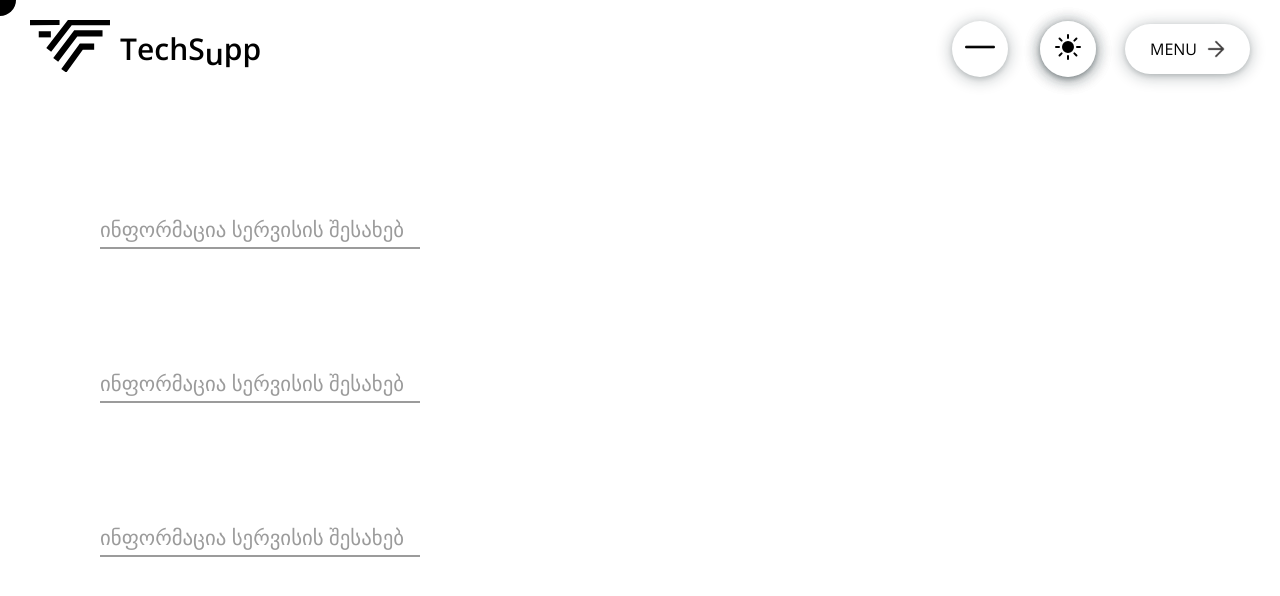
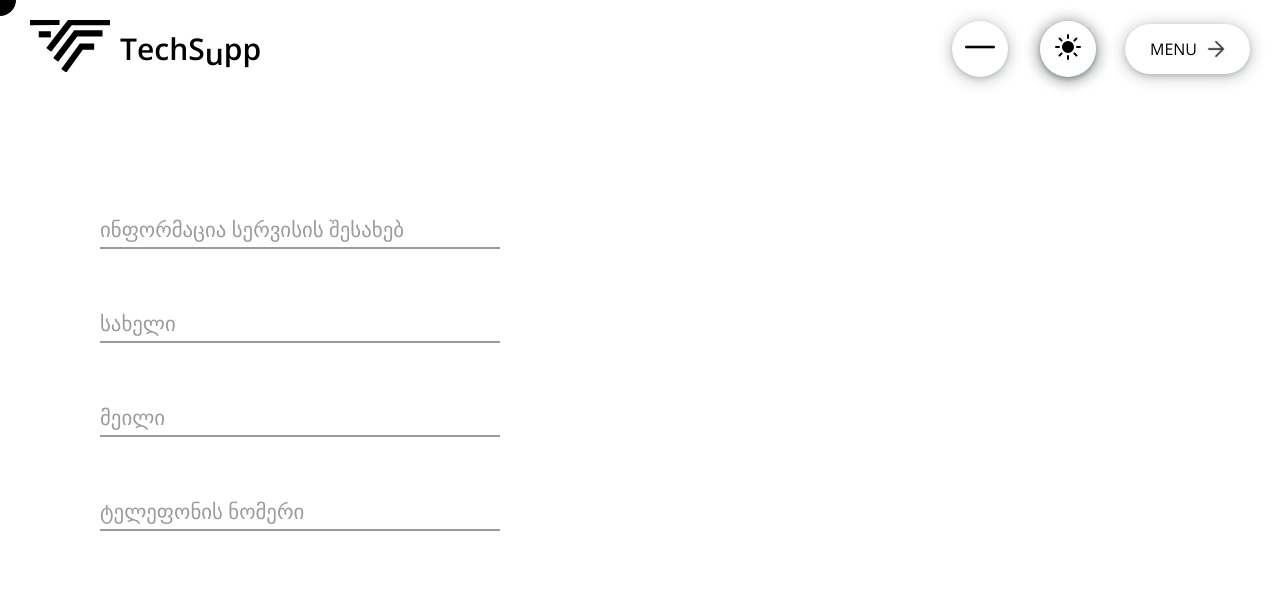
Before and after one commit to Guram12/Techsupp, a React (Vite) app: page /contact in a window 1280 px wide. Shown: the top 596 px of the page. Built offline with nearby package versions, Linux system fonts and the light colour scheme; a web font is replaced by a local one.

Commit message:
input is working

```diff
--- a/src/components/pages/Contact.jsx
+++ b/src/components/pages/Contact.jsx
@@ -48,44 +48,54 @@ function Contact({ contactMessage }) {
     <div style={{ paddingTop: "100px" }} >
       <div className="form__group field">
         <form onSubmit={handleSubmit}>
-          {/* pirveli inputi  */}
           <div className="form__group field">
             <input
-              type="input"
+              type="text"
               className="form__field"
               placeholder="ინფორმაცია სერვისის შესახებ"
               value={inputValue}
               onChange={e => setInputValue(e.target.value)}
               name="description"
-              id='name' />
-            <label for="description" className="form__label">ინფორმაცია სერვისის შესახებ</label>
+              id='description' />
+            <label htmlFor="description" className="form__label">ინფორმაცია სერვისის შესახებ</label>
           </div>
 
-          {/* meore inputi  */}
-          <div className="form__group field" style={{ marginTop: "100px" }} >
+          <div className="form__group field">
             <input
-              type="input"
+              type="text"
               className="form__field"
-              placeholder="ინფორმაცია სერვისის შესახებ"
+              placeholder="Name"
               value={name}
               onChange={e => setName(e.target.value)}
               name="name"
               id='name' />
-            <label for="name" className="form__label">ინფორმაცია სერვისის შესახებ</label>
+            <label htmlFor="name" className="form__label">სახელი</label>
           </div>
 
-          {/* meore inputi  */}
-          <div className="form__group field" style={{ marginTop: "100px" }} >
+          <div className="form__group field">
             <input
-              type="input"
+              type="text"
               className="form__field"
-              placeholder="ინფორმაცია სერვისის შესახებ"
+              placeholder="Email"
               value={email}
               onChange={e => setEmail(e.target.value)}
               name="email"
-              id='name' />
-            <label for="email" className="form__label">ინფორმაცია სერვისის შესახებ</label>
+              id='email' />
+            <label htmlFor="email" className="form__label">მეილი</label>
           </div>
+
+          <div className="form__group field">
+            <input
+              type="text"
+              className="form__field"
+              placeholder="Email"
+              value={email}
+              onChange={e => setEmail(e.target.value)}
+              name="email"
+              id='mobile' />
+            <label htmlFor="mobile" className="form__label">ტელეფონის ნომერი</label>
+          </div>
+
         </form>
       </div>
       <div>
@@ -95,4 +105,4 @@ function Contact({ contactMessage }) {
   )
 }
 
-export default transition(Contact)
+export default transition(Contact);
--- a/src/components/styles/Contact.css
+++ b/src/components/styles/Contact.css
@@ -4,7 +4,7 @@
   position: relative;
   padding: 15px 0 0;
   margin-top: 10px;
-  width: 50%;
+  width: 400px;
   display: flex;
   justify-content: flex-start;
   flex-direction: column;
```
